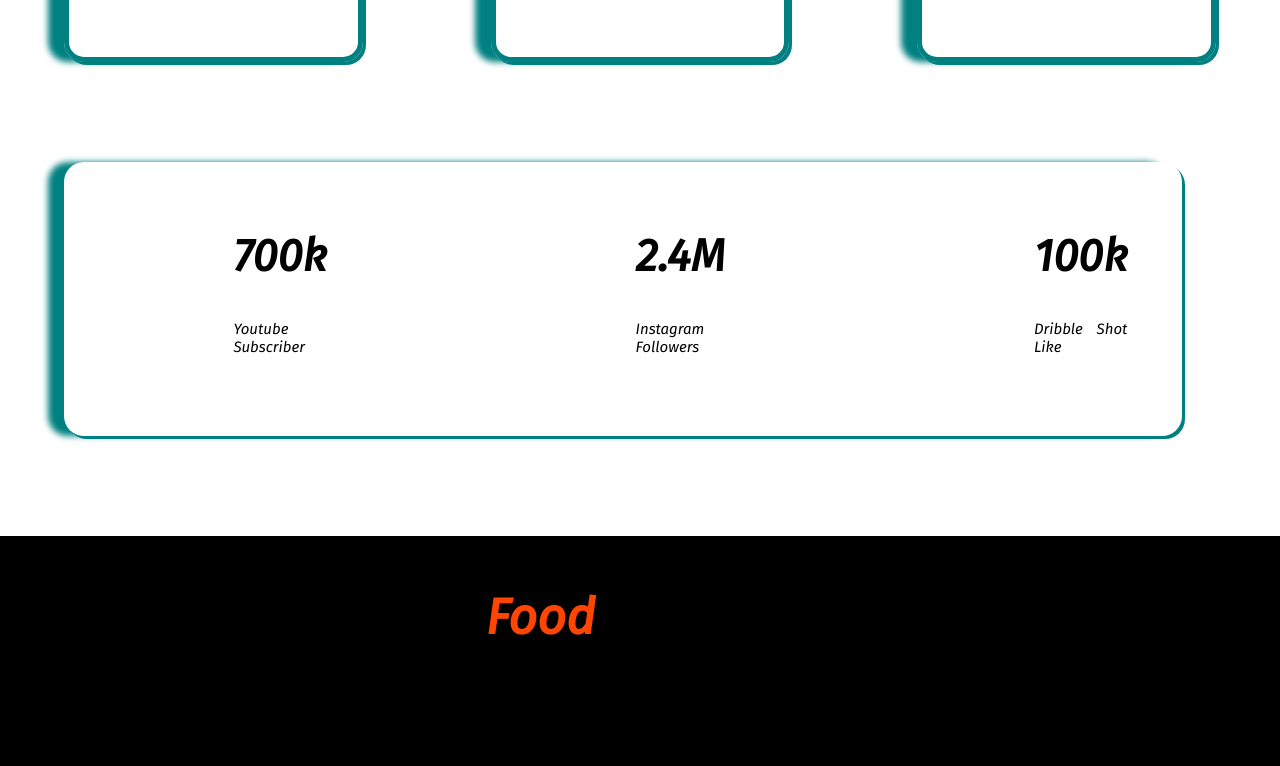
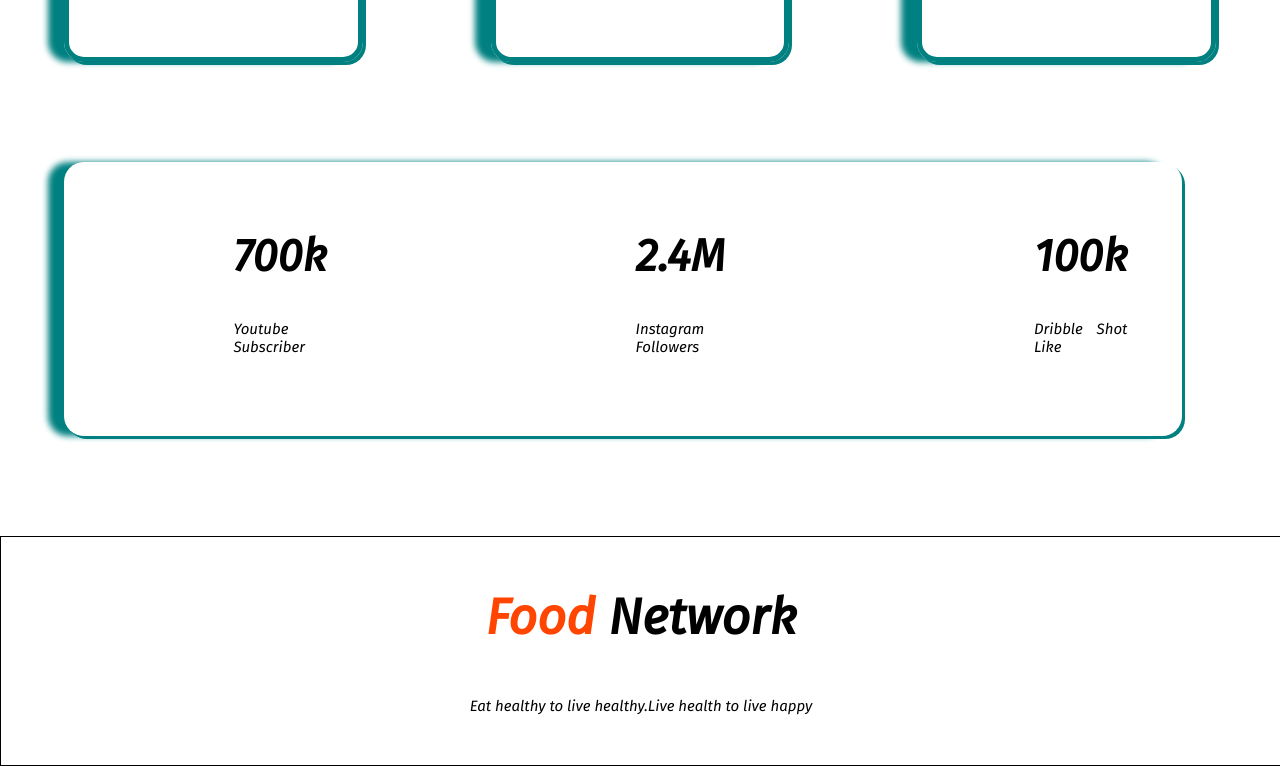
Before and after one commit to Sheikhasib/my-food-pedia, a plain HTML site: page index.html in a window 1280 px wide. Shown: the part 1832-2598 px from the top of the page. Drawn offline with Linux system fonts and the light colour scheme.

Commit message:
new-footer-added

```diff
--- a/style.css
+++ b/style.css
@@ -79,11 +79,6 @@ footer p {
   text-align: center;
   font-size: 50px;
 }
-.footer-background {
-  width: 100%;
-  height: 100%;
-  background-color: black;
-}
 #canvas {
   border: 1px solid black;
   width: 100%;
```
